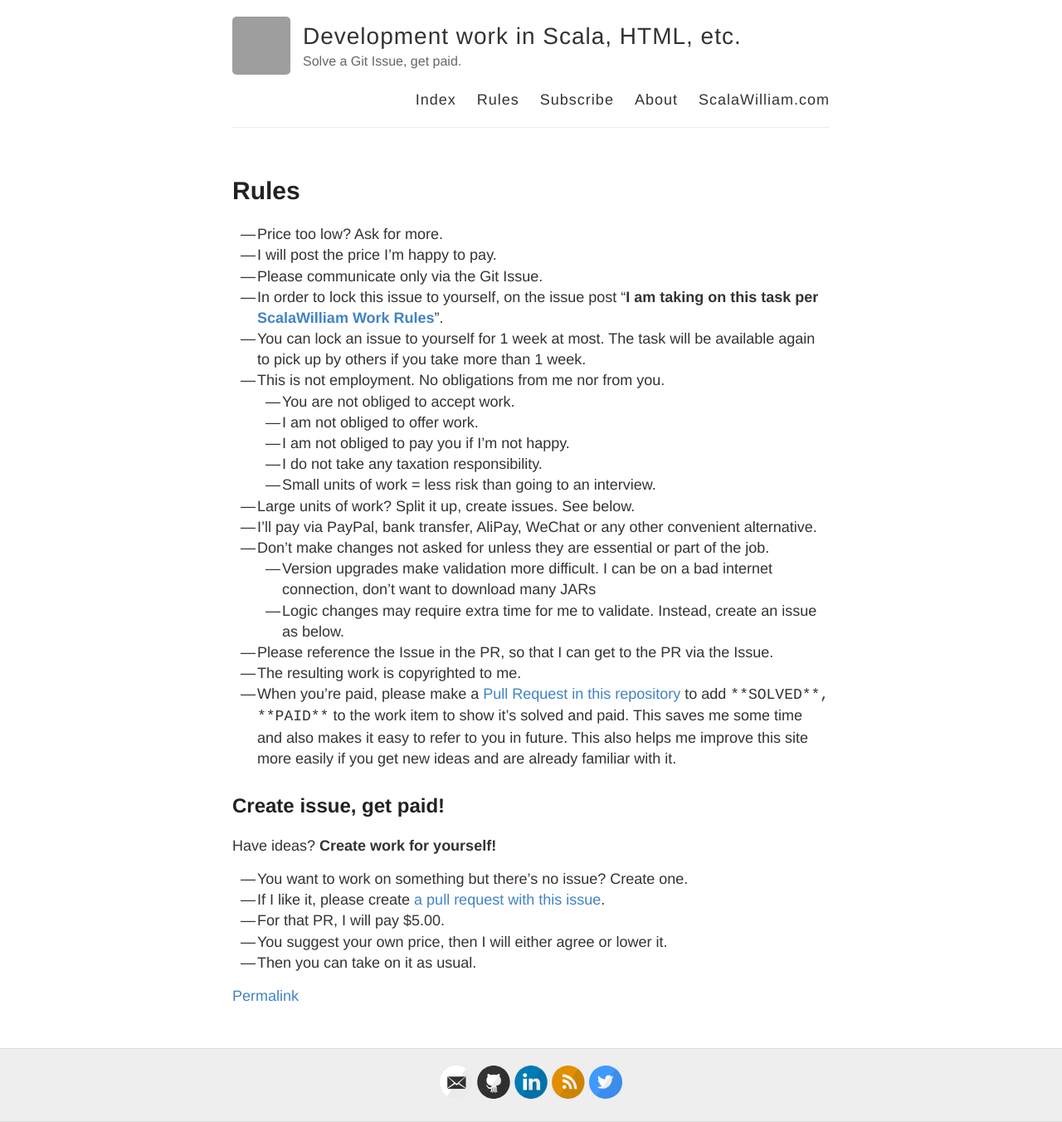
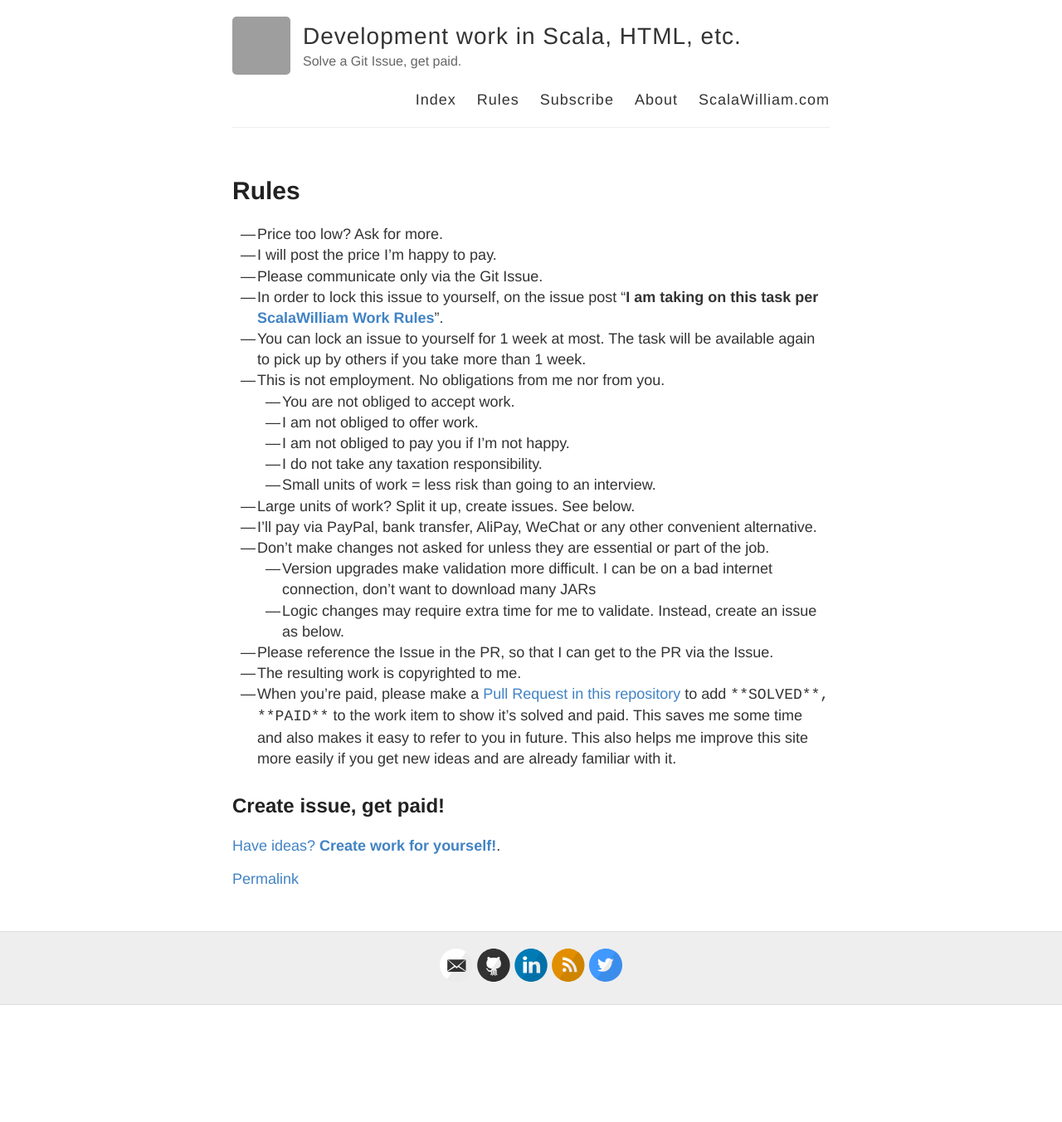
Before and after one commit to ScalaWilliam/Work, a Jekyll site: the page built from rules.md, in a window 1280 px wide. Shown: the whole page at 83% size. Built offline with Jekyll 4.4.1, drawn with Linux system fonts in a browser that asks for light colours; after the commit the page ends 1211 px from its top, so only the background shows below that; grey boxes are pictures that could not be loaded.

Commit message:
Update rules.md

```diff
--- a/rules.md
+++ b/rules.md
@@ -26,10 +26,4 @@ permalink: /rules/
 
 ## Create issue, get paid!
 
-Have ideas? **Create work for yourself!**
-
-- You want to work on something but there's no issue? Create one.
-- If I like it, please create [a pull request with this issue](https://github.com/ScalaWilliam/Work/tree/master/_posts).
-- For that PR, I will pay $5.00.
-- You suggest your own price, then I will either agree or lower it.
-- Then you can take on it as usual.
+[Have ideas? **Create work for yourself!**](/create-issue/).
```
